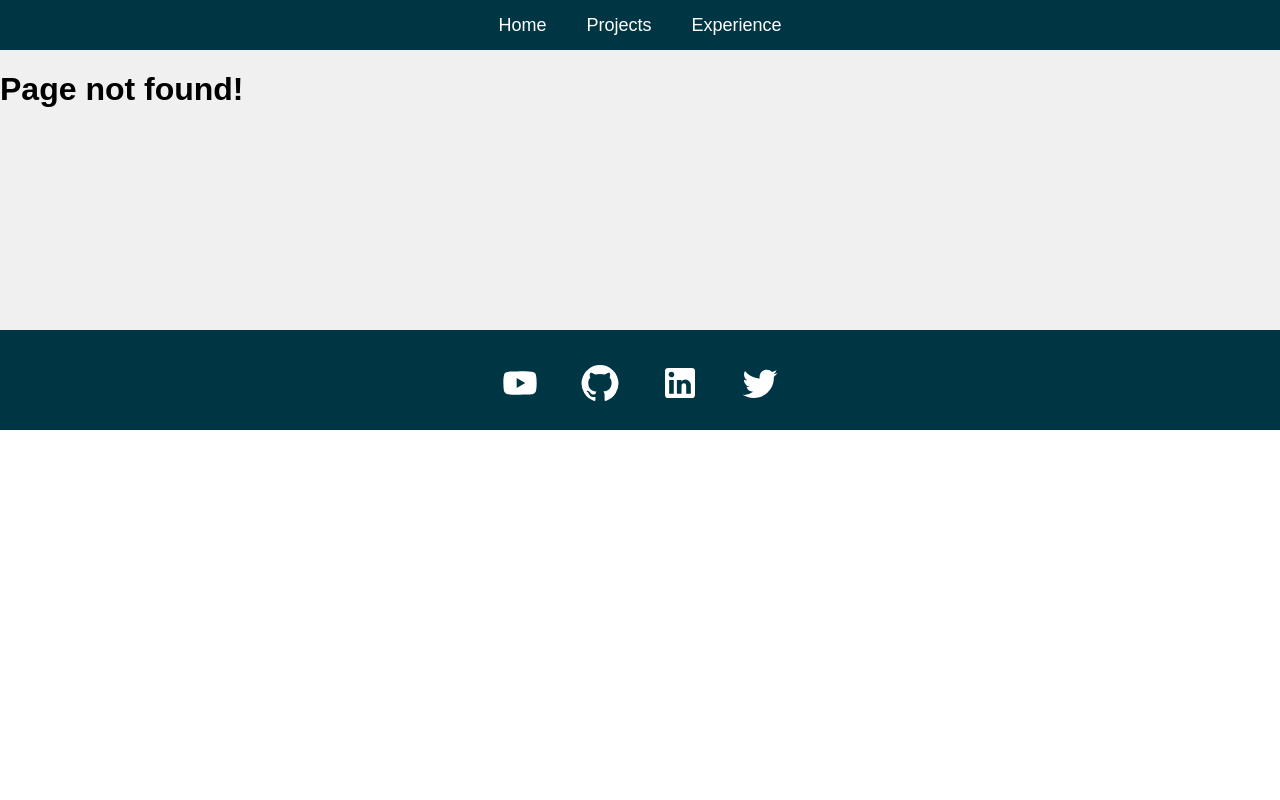
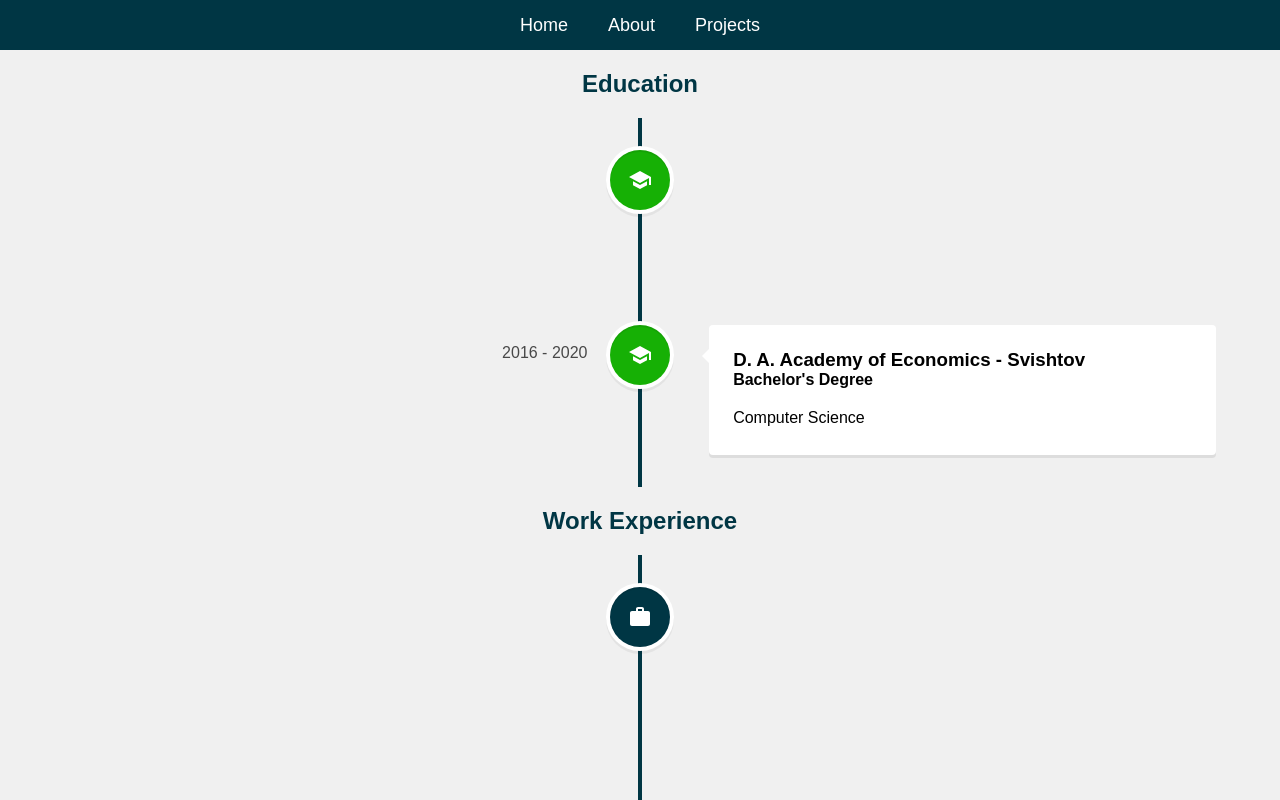
Before and after one commit to RosenGeorgievvv/Reactfolio, a React (Create React App) app: page /about in a window 1280 px wide. Before the commit this address had no page. Shown: the top 800 px of the page. Built offline with nearby package versions, Linux system fonts and the light colour scheme.

Commit message:
Slight changes in the project

```diff
--- a/src/App.js
+++ b/src/App.js
@@ -4,7 +4,7 @@ import Navbar from './components/Navbar';
 import Home from './pages/Home';
 import Projects from './pages/Projects';
 import ProjectDisplay from './pages/ProjectDisplay';
-import Experience from './pages/Experience';
+import About from './pages/About';
 import Footer from './components/Footer';
 import Error from './components/Error';
 
@@ -17,7 +17,7 @@ function App() {
           <Route path='/' element={<Home />} />
           <Route path='/projects' element={<Projects />} />
           <Route path="/project/:id" element={<ProjectDisplay />} />
-          <Route path='/experience' element={<Experience />} />
+          <Route path='/about' element={<About />} />
           <Route path='*' element={<Error />} />
         </Routes>
         <Footer />
--- a/src/components/Navbar.jsx
+++ b/src/components/Navbar.jsx
@@ -20,8 +20,9 @@ function Navbar() {
             </div>
             <div className='links'>
                 <Link to="/"> Home </Link>
+                <Link to="/about"> About </Link>
                 <Link to="/projects"> Projects </Link>
-                <Link to="/experience"> Experience </Link>
+
             </div>
         </div>
     )
--- a/src/components/ProjectList.jsx
+++ b/src/components/ProjectList.jsx
@@ -7,21 +7,18 @@ export const ProjectList = [
     {
       name: "React Calculator",
       image: calc,
-      skills: "JavaScript,HTML,CSS",
+      href: "https://github.com/RosenGeorgievvv/react-calculator"
     },
     {
       name: "Expenses Tracker",
       image: expensesTracker,
-      skills: "React,Node.js,MongoDB",
     },
     {
       name: "Movie Land",
       image: movieland,
-      skills: "React,Node.js,MongoDB,SpotifyAPI",
     },
     {
       name: "To Do List",
       image: todolist,
-      skills: "React,Node.js,MySQL,GraphQL",
     }
   ];
--- a/src/pages/Experience.jsx
+++ b/src/pages/About.jsx
@@ -10,11 +10,12 @@ import WorkIcon from '@mui/icons-material/Work';
 function Experience() {
   return (
     <div className="experience">
+      <h2 style={{display:"flex", justifyContent:'center', color: "#003644"}}>Education</h2>
       <VerticalTimeline lineColor="#003644">
         <VerticalTimelineElement
           className="vertical-timeline-element--education"
           date="2011 - 2016"
-          iconStyle={{ background: "#003644", color: "#fff" }}
+          iconStyle={{ background: "#16b005", color: "#fff" }}
           icon={<SchoolIcon />}>
           <h3 className="vertical-timeline-element-title">
             PGEHT "Prof.Asen Zlatarov - Pleven"
@@ -24,18 +25,20 @@ function Experience() {
         <VerticalTimelineElement
           className="vertical-timeline-element--education"
           date="2016 - 2020"
-          iconStyle={{ background: "#003644", color: "#fff" }}
+          iconStyle={{ background: "#16b005", color: "#fff" }}
           icon={<SchoolIcon />}
         >
           <h3 className="vertical-timeline-element-title">
             D. A. Academy of Economics - Svishtov
           </h3>
-
           <h4 className="vertical-timeline-element-subtitle">
             Bachelor's Degree
           </h4>
           <p> Computer Science</p>
         </VerticalTimelineElement>
+        </VerticalTimeline>
+        <h2 style={{display:"flex", justifyContent:'center', color: "#003644"}}>Work Experience</h2>
+        <VerticalTimeline lineColor="#003644">
         <VerticalTimelineElement
           className="vertical-timeline-element--work"
           date="2019 - 2020"
@@ -51,7 +54,6 @@ function Experience() {
           <h5>Sofia,Bulgaria</h5>
           <p>Supporting clients through technical issues with product that we deliver. </p>
         </VerticalTimelineElement>
-
         <VerticalTimelineElement
           className="vertical-timeline-element--work"
           date="2020 - present"
@@ -70,7 +72,7 @@ function Experience() {
             Actively collaborating with R&D department and proactively involvment in code related issues.
           </p>
         </VerticalTimelineElement>
-      </VerticalTimeline>
+        </VerticalTimeline>
     </div>
   );
 }
--- a/src/styles/ProjectDisplay.css
+++ b/src/styles/ProjectDisplay.css
@@ -9,7 +9,7 @@
 
   .project h1 {
     margin-top: 50px;
-    color: #3e497a;
+    color: #003644;
     font-size: 35px;
   }
   .project img {
@@ -20,10 +20,15 @@
 
   .project p {
     font-size: 40px;
-    color: #3e497a;
+    color: #003644;
   }
 
   .project svg {
-    font-size: 60px;
-    color: #3e497a;
+    font-size: 40px;
+    color: #000000;
   }
+  .project svg:hover{
+    transition: 0.5s;
+    transform: scale(1.3);
+    cursor: pointer;
+  }
--- a/src/styles/Projects.css
+++ b/src/styles/Projects.css
@@ -6,9 +6,13 @@
   align-items: center;
   flex-direction: column;
 }
+.projects h1{
+  color: #003644;
+}
+
 .projects .projectTitle {
   text-align: center;
-    color: #3e497a;
+  color: #003644;
   font-size: 60px;
   font-weight: bolder;
 }
@@ -20,9 +24,6 @@
   grid-template-columns: 1fr 1fr 1fr;
   place-items: center;
 }
-
-  /* MENU ITEM STYLING */
-
 .projectItem {
   border-radius: 15px;
   width: 300px;
@@ -35,6 +36,7 @@
   box-shadow: 0px 3px 15px rgba(0, 0, 0, 0.5);
   transition: 0.3s ease-in;
   cursor: pointer;
+  transform:scale(1.1)
 }
 
 .projectItem .bgImage {
@@ -49,6 +51,7 @@
 
 .projectItem h1 {
   font-size: 25px;
+  color: #003644;
 }
 
 @media only screen and (max-width: 1300px) {
@@ -67,6 +70,7 @@
   .projectList {
     width: 100%;
   }
+
   .projectItem {
     width: 300px;
     height: 300px;
```
Lines whose indentation alone changed are shown as unchanged.
